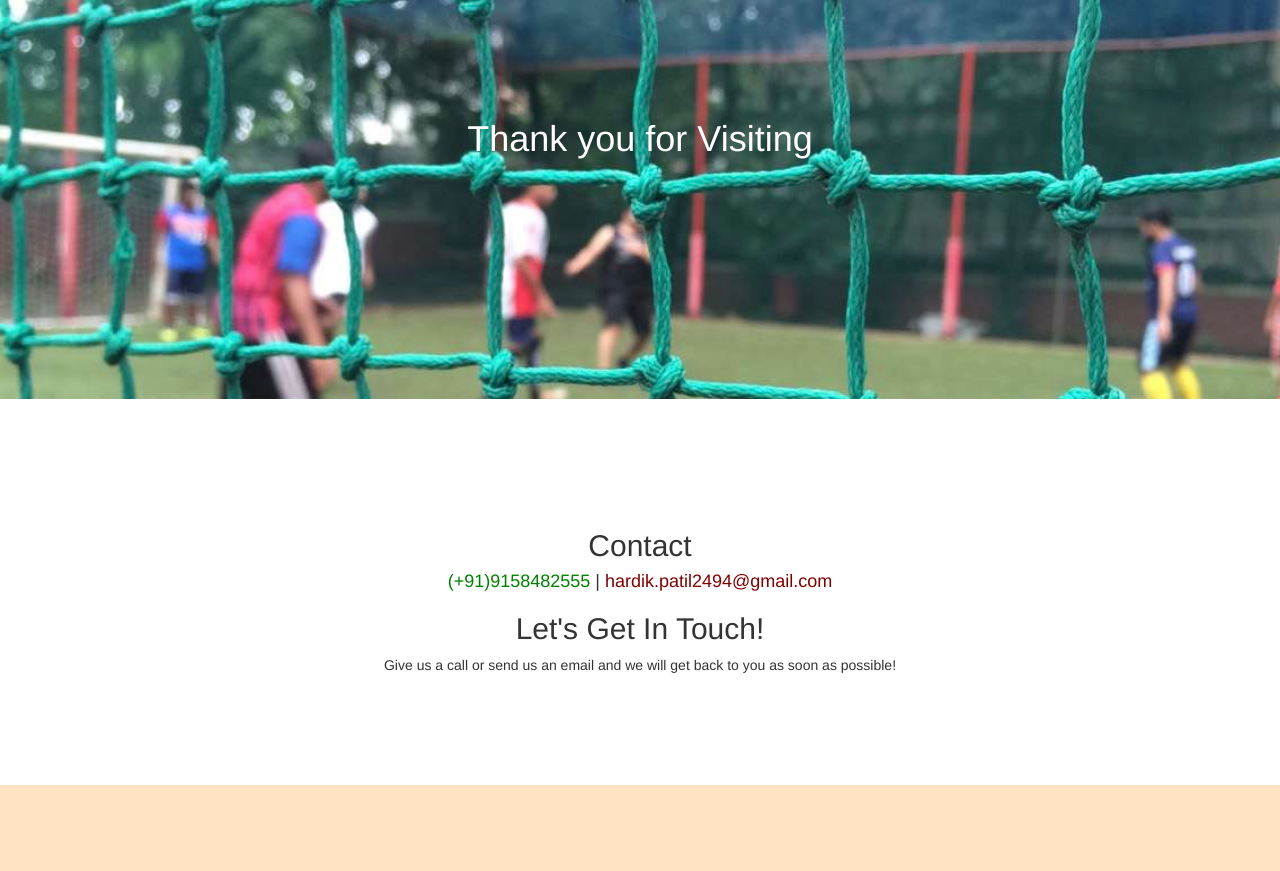
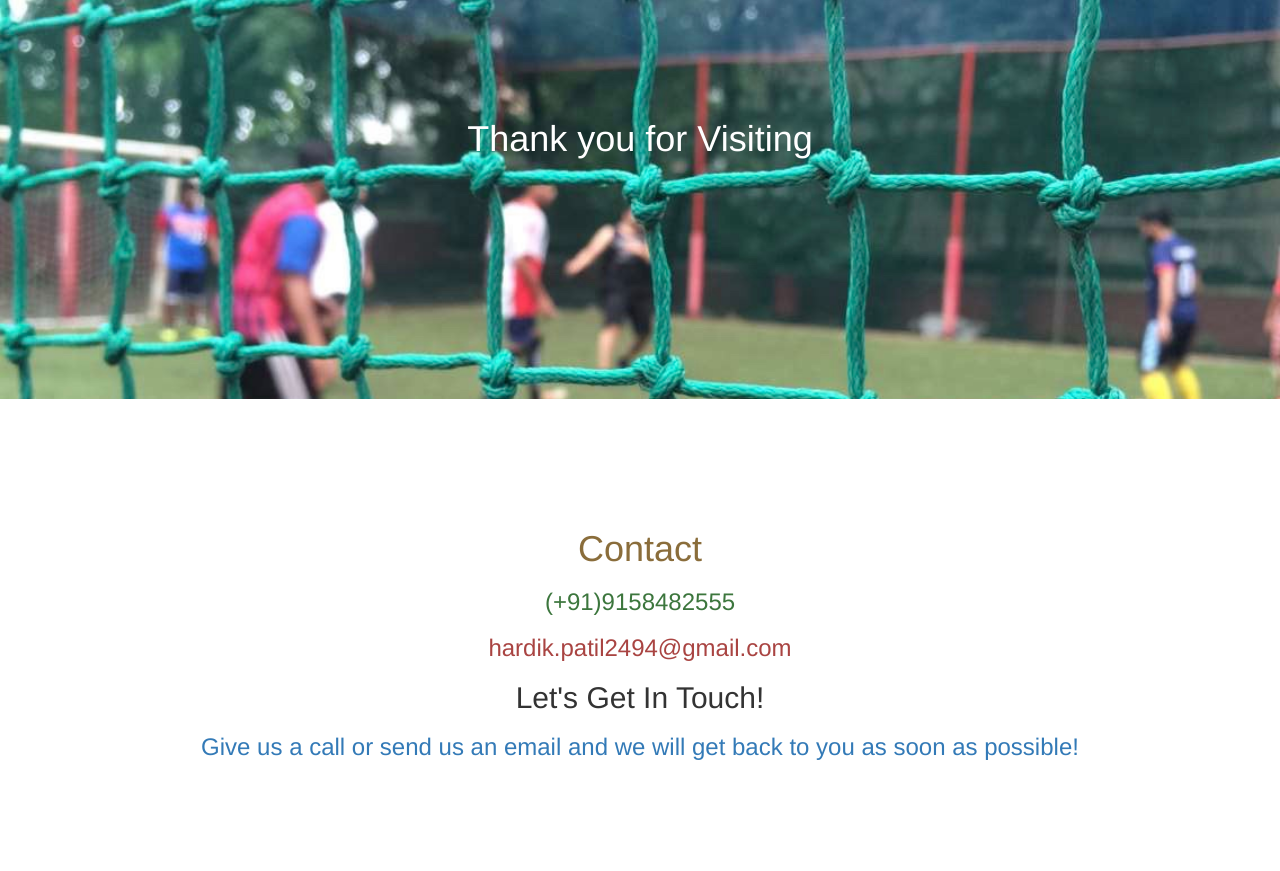
Before and after one commit to hardikp24/Scrolling-Web-Mac, a PHP site: page /index.php in a window 1280 px wide. Shown: the part 3221-4092 px from the top of the page. Before the commit the page ends 4006 px from the top, so only its background shows below. Run offline with PHP 8.4, Linux system fonts and the light colour scheme; some libraries are stand-ins or nearby versions.

Commit message:
Add files via upload

```diff
--- a/footer.php
+++ b/footer.php
@@ -8,10 +8,10 @@
 	<div class="container-fluid">
 		<div class="row">
 			<div class="col-md-12">
-				<h2>Contact</h2>
-				<h4> <span style="color: green;">(+91)9158482555</span> | <span style="color:maroon;">hardik.patil2494@gmail.com</span> </h4>
+				<h1 class="text-warning">Contact</h1>
+				<h3 class="text-success">(+91)9158482555</h3><h3 class="text-danger"> hardik.patil2494@gmail.com</h3>
 				<h2>Let's Get In Touch!</h2>
-				<p>Give us a call or send us an email and we will get back to you as soon as possible!</p>
+				<h3 class="text-primary">Give us a call or send us an email and we will get back to you as soon as possible!</h3>
 			</div>
 		</div>
 	</div>
```
